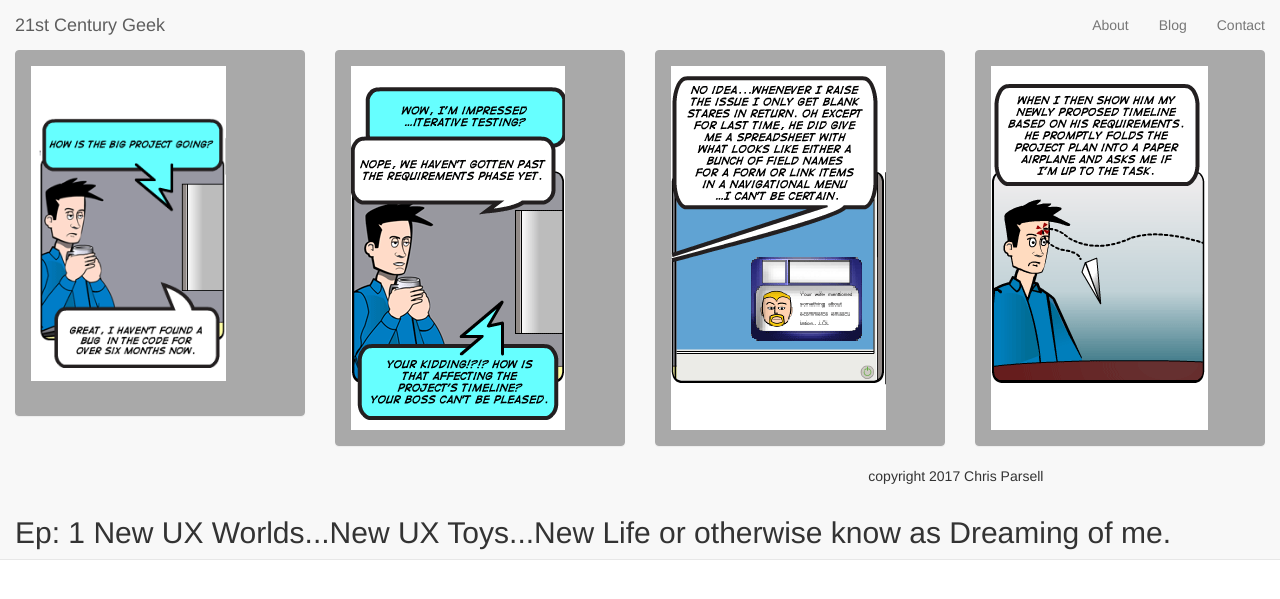
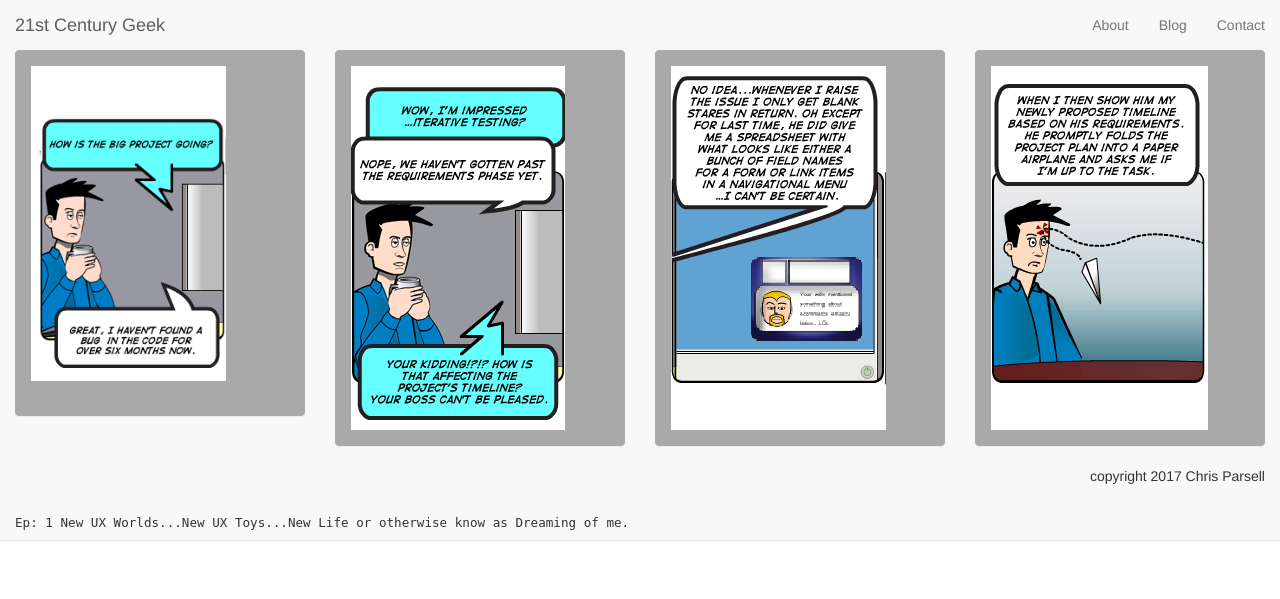
Before and after one commit to maxfractal/21cgeek, a PHP site: page /comic2.html in a window 1280 px wide. Shown: the top 599 px of the page. Run offline with PHP 8.4, Linux system fonts and the light colour scheme; style sheets or scripts are compiled from the project's sources.

Commit message:
Responsive Frame Comic 2 WIP

```diff
--- a/_notes/dwsync.xml
+++ b/_notes/dwsync.xml
@@ -1,4 +1,5 @@
 <?xml version="1.0" encoding="utf-8" ?>
 <dwsync>
 <file name="index.html" server="cicka.pair.com/public_html/" local="3556884070" remote="3397003200" Dst="-1" />
+<file name="foo" server="C:/data/www/xrislab/maxfractal/Dropbox/htdocs/maxfractal/" local="131185277020000000" remote="131185277020000000" Dst="2" />
 </dwsync>
--- a/comic2.html
+++ b/comic2.html
@@ -4,7 +4,7 @@
 <meta charset="UTF-8">
 <meta name="viewport" content="width=device-width, initial-scale=1">
 <title>.:.:::Semiotica v.3:::.:.:.</title>
-<meta http-equiv="Content-Type" content="text/html; charset=iso-8859-1">
+<!--<meta http-equiv="Content-Type" content="text/html; charset=iso-8859-1">-->
 <meta name="keywords" content="Copyright 2003-2017 Chris Parsell All rights reserved">
 <meta name="keywords" content="podscape, RIA, web development, comic, video, web comic, illustration, Xris Parsell, Chris Parsell, actionscript, flex programming">
 <meta name="robots" content="index,follow">
@@ -89,7 +89,7 @@
 </div>
 </div>
     <div class="row">
-        <div class="col-md-4 col-md-offset-8">
+        <div class="col-md-4 col-md-offset-8 text-right">
             <p>copyright 2017 Chris Parsell</p>
         </div>
     </div>
--- /dev/null
+++ b/css/21cgeek.css
@@ -0,0 +1,48 @@
+/*
+To change this license header, choose License Headers in Project Properties.
+To change this template file, choose Tools | Templates
+and open the template in the editor.
+*/
+/*
+    Created on : Jul 23, 2017, 4:47:53 PM
+    Author     : Chris
+*/
+.pod1 {
+  /* background: url(../podscape/comics/2008-08-05/2008-08-05_sliced_all_01.gif);*/
+  display: block;
+  height: 364px;
+  width: 225px;
+  background-position: center;
+  background-repeat: no-repeat; }
+
+/*------------ 21cGeek ------------ */
+.episode_Title {
+  font-family: monospace;
+  font-size: .9em; }
+
+.podcard {
+  border: solid #A9A9A9 .5px;
+  background-color: #A9A9A9;
+  color: white;
+  /* max-height: 364px;
+  min-width: 230px;
+  max-width: 235px; */ }
+
+/* ----------- iPhone 6+ ----------- */
+/* Portrait and Landscape */
+/* Portrait */
+/* Landscape */
+/* ----------- iPad mini ----------- */
+/* Portrait and Landscape */
+/* Portrait */
+/* Landscape */
+/* ----------- iPad 1 and 2 ----------- */
+/* Portrait and Landscape */
+/* Portrait */
+/* Landscape */
+/* ----------- iPad 3 and 4 ----------- */
+/* Portrait and Landscape */
+/* Portrait */
+/* Landscape */
+
+/*# sourceMappingURL=21cgeek.css.map */
--- a/scss/21cgeek.scss
+++ b/scss/21cgeek.scss
@@ -1,7 +1,14 @@
 @import 'comic';
 
 /*------------ 21cGeek ------------ */
-.episode_Title {}
+body {
+
+}
+
+.episode_Title {
+    font-family: monospace;
+    font-size: .9em;
+}
 
 
 .podcard {
```
Also changed, not shown: 2 other files.
